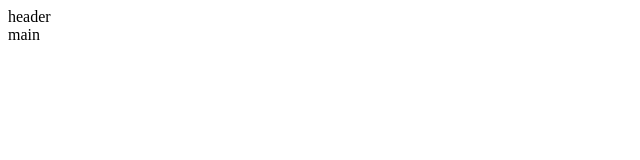
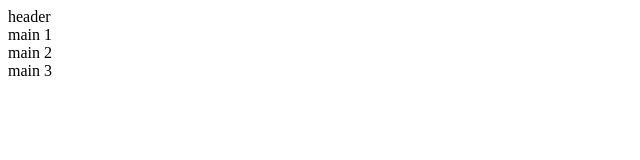
Before and after one commit to eofre/game, a plain HTML site: page index.html in a window 1280 px wide. Shown: the whole page, without its empty margins (0-640 px from the left). Drawn offline with Linux system fonts and the light colour scheme.

Commit message:
Update index.html

```diff
--- a/index.html
+++ b/index.html
@@ -7,6 +7,8 @@
 </head>
 <body>
     <header>header</header>
-    <section>main</section>
+    <section>main 1</section>
+    <section>main 2</section>
+    <section>main 3</section>
 </body>
 </html>
```
